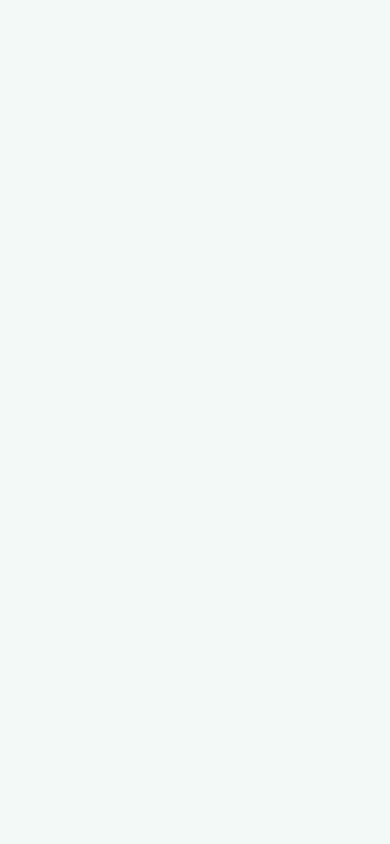
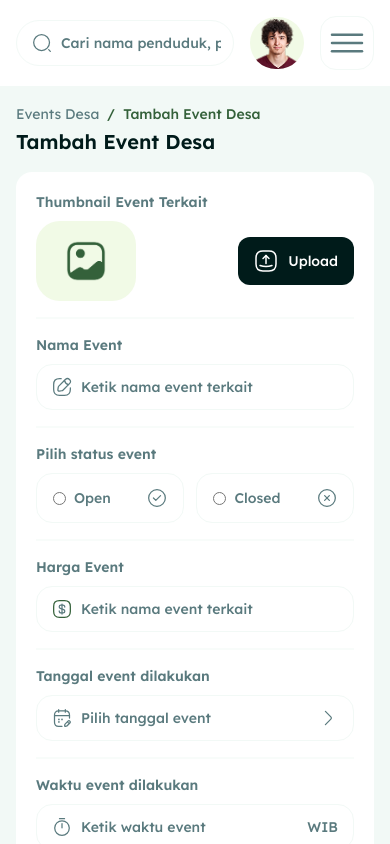
Before and after one commit to azzamdinabdillah/desakita-react-strapi, a React (Vite) app in the folder frontend/: page /village-schedule/village-event-schedule/create-village-event-schedule in a window 390 px wide. Before the commit this address had no page. Shown: the top 844 px of the page. Built offline with nearby package versions, Linux system fonts and the light colour scheme.

Commit message:
feat: add create-village-event-schedule page with responsive

```diff
--- a/frontend/src/main.tsx
+++ b/frontend/src/main.tsx
@@ -21,6 +21,7 @@ import ManageVillageDevelopmentSchedule from "./pages/village-schedule/developme
 import CreateVillageDevelopmentSchedule from "./pages/village-schedule/development/resources/CreateVillageDevelopmentSchedule.tsx";
 import VillageEventSchedule from "./pages/village-schedule/event/VillageEventSchedule.tsx";
 import ManageVillageEventSchedule from "./pages/village-schedule/event/resources/ManageVillageEventSchedule.tsx";
+import CreateVillageEventSchedule from "./pages/village-schedule/event/resources/CreateVillageEventSchedule.tsx";
 
 createRoot(document.getElementById("root")!).render(
   <StrictMode>
@@ -76,8 +77,8 @@ createRoot(document.getElementById("root")!).render(
                 element={<ManageVillageEventSchedule />}
               />
               <Route
-                path="create-village-development-schedule"
-                element={<CreateVillageDevelopmentSchedule />}
+                path="create-village-event-schedule"
+                element={<CreateVillageEventSchedule />}
               />
             </Route>
           </Route>
--- a/frontend/src/pages/village-schedule/event/VillageEventSchedule.tsx
+++ b/frontend/src/pages/village-schedule/event/VillageEventSchedule.tsx
@@ -13,7 +13,7 @@ export default function VillageEventSchedule() {
         leftElement={
           <Link
             to={
-              "/village-schedule/village-development-schedule/create-village-development-schedule"
+              "/village-schedule/village-event-schedule/create-village-event-schedule"
             }
           >
             <Button variant="green">
--- /dev/null
+++ b/frontend/src/pages/village-schedule/event/resources/CreateVillageEventSchedule.tsx
@@ -0,0 +1,246 @@
+import { forwardRef, useState } from "react";
+import Label from "../../../../components/Label";
+import TitlePage from "../../../../components/TitlePage";
+import WrapperElement from "../../../../layouts/WrapperElement";
+import Button from "../../../../components/Button";
+import Inputs from "../../../../components/Inputs";
+import DatePicker from "react-datepicker";
+
+export default function CreateVillageEventSchedule() {
+  const [imageProfile, setImageProfile] = useState<File | null | undefined>(
+    null
+  );
+  const [startDate, setStartDate] = useState<Date | null>(null);
+  const CustomInputDate = forwardRef<
+    HTMLInputElement,
+    {
+      value?: string;
+      onClick?: () => void;
+      className?: string;
+    }
+  >(({ value, onClick, className }, ref) => (
+    <Inputs
+      readonly={true}
+      customClass={className || ""}
+      value={value as string}
+      onClick={onClick}
+      ref={ref && undefined}
+      id="head-date-birth"
+      placeholder="Pilih tanggal event"
+      isIconLeft={true}
+      isIconRight={true}
+      iconsRight="/icons/arrow-right-plain-2.svg"
+      icons="/icons/calendar-edit.svg"
+      type="text"
+    />
+  ));
+
+  return (
+    <div className="flex-wrapper">
+      <TitlePage
+        title="Tambah Event Desa"
+        subTitle={
+          <p>
+            Events Desa &nbsp;
+            <span className="text-dark-green font-medium">
+              /&nbsp; Tambah Event Desa
+            </span>
+          </p>
+        }
+      />
+
+      <WrapperElement>
+        <form className="flex-wrapper">
+          <div className="grid grid-cols-1 lg:grid-cols-5 gap-2 lg:justify-between items-center">
+            <Label customClass="col-span-2" labelFor="village-name">
+              Thumbnail Event Terkait
+            </Label>
+            <div className="flex items-center justify-between w-full col-span-3">
+              <img
+                src={
+                  imageProfile
+                    ? URL.createObjectURL(imageProfile)
+                    : "/images/placeholder-upload-thumbnail-bansos.png"
+                }
+                alt=""
+                className="w-[100px] lg:w-[120px] h-[80px] lg:h-[100px] rounded-3xl object-cover"
+              />
+              <Button
+                variant="black"
+                onClick={() =>
+                  (
+                    document.querySelector(
+                      "#upload-profile-image"
+                    ) as HTMLInputElement
+                  )?.click()
+                }
+              >
+                <img src="/icons/send-square.svg" alt="" />
+                Upload
+              </Button>
+              <input
+                type="file"
+                hidden
+                id="upload-profile-image"
+                onChange={(e) => setImageProfile(e.target.files?.[0])}
+              />
+            </div>
+          </div>
+
+          <hr />
+
+          <div className="grid grid-cols-1 lg:grid-cols-5 gap-2 lg:justify-between items-center">
+            <Label customClass="col-span-2" labelFor="head-name">
+              Nama Event
+            </Label>
+            <div className="col-span-3">
+              <Inputs
+                id="head-name"
+                placeholder="Ketik nama event terkait"
+                isIconLeft={true}
+                icons="/icons/edit-plain.svg"
+                type="text"
+              />
+            </div>
+          </div>
+
+          <hr />
+
+          <div className="grid grid-cols-1 lg:grid-cols-5 gap-2 lg:justify-between items-center">
+            <Label customClass="col-span-2" labelFor="village-total-citizen">
+              Pilih status event
+            </Label>
+            <div className="col-span-3">
+              <div className="flex flex-wrap gap-3 lg:gap-6 ">
+                <label
+                  htmlFor="main-material"
+                  className="label-radio label-input-radio lg:flex-[40%]"
+                >
+                  <div className="flex gap-2">
+                    <input
+                      type="radio"
+                      id="main-material"
+                      name="head-gender"
+                      className="input-radio-choose-gender"
+                    />
+                    Open
+                  </div>
+                  <img
+                    src="/icons/tick-circle.svg"
+                    alt=""
+                    className="w-5 lg:w-6"
+                  />
+                </label>
+                <label
+                  htmlFor="money"
+                  className="label-radio label-input-radio lg:flex-[40%]"
+                >
+                  <div className="flex gap-2">
+                    <input
+                      type="radio"
+                      id="money"
+                      name="head-gender"
+                      className="input-radio-choose-gender"
+                    />
+                    Closed
+                  </div>
+                  <img
+                    src="/icons/close-circle-3.svg"
+                    alt=""
+                    className="w-5 lg:w-6"
+                  />
+                </label>
+              </div>
+            </div>
+          </div>
+
+          <hr />
+
+          <div className="grid grid-cols-1 lg:grid-cols-5 gap-2 lg:justify-between items-center">
+            <Label customClass="col-span-2" labelFor="head-name">
+            Harga Event
+            </Label>
+            <div className="col-span-3">
+              <Inputs
+                id="head-name"
+                placeholder="Ketik nama event terkait"
+                isIconLeft={true}
+                icons="/icons/dollar-square.svg"
+                type="text"
+              />
+            </div>
+          </div>
+
+          <hr />
+
+          <div className="grid grid-cols-1 lg:grid-cols-5 gap-2 lg:justify-between items-center">
+            <Label customClass="col-span-2" labelFor="head-date-birth">
+            Tanggal event dilakukan
+            </Label>
+            <div className="col-span-3">
+              <DatePicker
+                className="w-full flex-grow"
+                selected={startDate}
+                maxDate={new Date()}
+                showYearDropdown
+                scrollableYearDropdown
+                showMonthDropdown
+                yearDropdownItemNumber={100}
+                onChange={(date: Date | null) =>
+                  setStartDate(date ?? new Date())
+                }
+                placeholderText="Masukan tanggal lahir"
+                customInput={<CustomInputDate className="w-full" />}
+              />
+            </div>
+          </div>
+
+          <hr />
+
+          <div className="grid grid-cols-1 lg:grid-cols-5 gap-2 lg:justify-between items-center">
+            <Label customClass="col-span-2" labelFor="head-pw">
+            Waktu event dilakukan
+            </Label>
+            <div className="col-span-3">
+              <Inputs
+                right={
+                  <p className="text-secondary-text-color font-medium text-16">
+                    WIB
+                  </p>
+                }
+                id="head-pw"
+                placeholder="Ketik waktu event"
+                isIconLeft={true}
+                icons="/icons/timer.svg"
+                type="number"
+              />
+            </div>
+          </div>
+
+          <hr />
+
+          <div className="grid grid-cols-1 lg:grid-cols-5 gap-2 lg:justify-between items-center">
+            <Label customClass="col-span-2" labelFor="village-location">
+            Deskripsi event terkait
+            </Label>
+            <div className="col-span-3">
+              <Inputs
+                id="village-location"
+                placeholder="Jelaskan lebih detail tentang event"
+                type="textarea"
+                rows={5}
+              />
+            </div>
+          </div>
+
+          <hr />
+
+          <div className="flex justify-end gap-3">
+            <Button variant="pink">Batal, Tidak jadi</Button>
+            <Button variant="green">Create Now</Button>
+          </div>
+        </form>
+      </WrapperElement>
+    </div>
+  );
+}
```
Also changed, not shown: frontend/public/icons/calendar-edit.svg (added).
